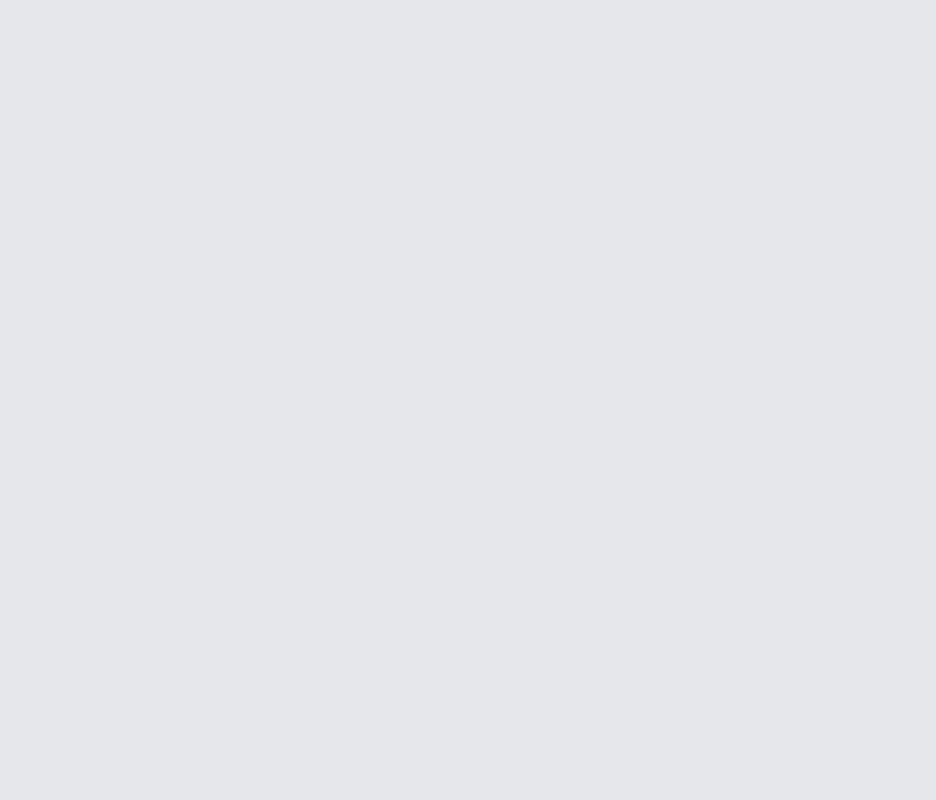
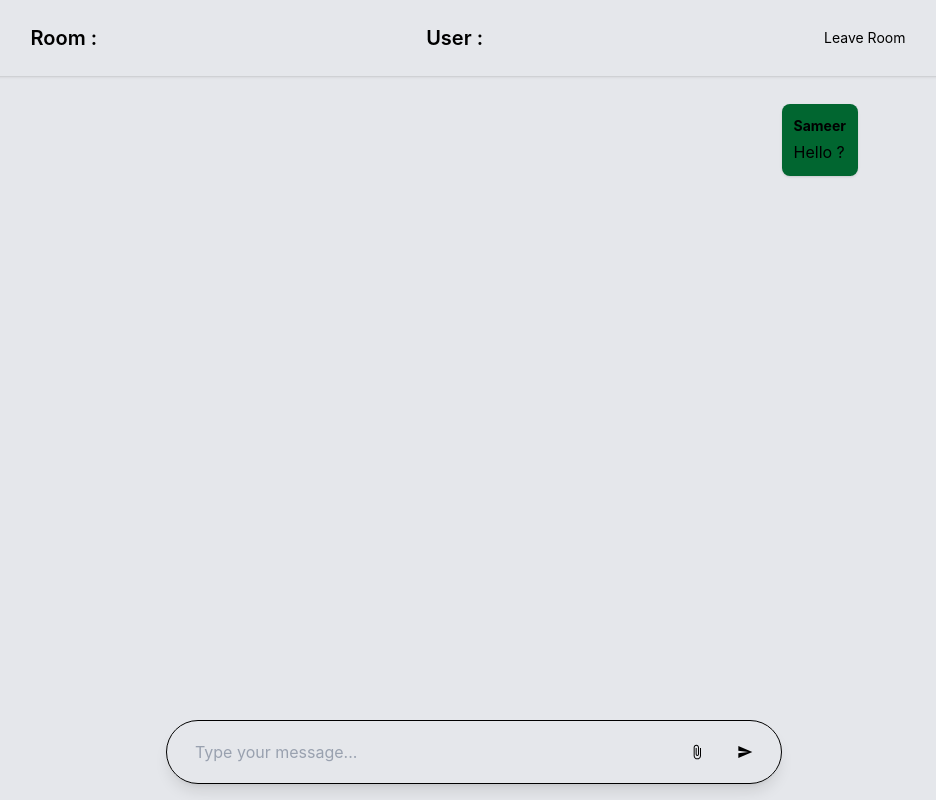
Before and after one commit to ma3llim/java_projects, a React (Vite) app in the folder chatapp_websocket/chat_frontend/: page /chat in a window 1280 px wide. Before the commit this address had no page. Shown: the whole page, without its empty margins (166-1102 px from the left). Built offline with nearby package versions, Linux system fonts and the light colour scheme.

Commit message:
feat: add ChatPage component and update routing in main.tsx

```diff
--- a/chatapp_websocket/chat_frontend/package.json
+++ b/chatapp_websocket/chat_frontend/package.json
@@ -14,6 +14,7 @@
     "@tailwindcss/vite": "^4.3.3",
     "react": "^19.2.8",
     "react-dom": "^19.2.8",
+    "react-icons": "^5.7.0",
     "react-router": "^8.3.0",
     "react-toastify": "^11.1.0",
     "sockjs-client": "^1.6.1",
--- /dev/null
+++ b/chatapp_websocket/chat_frontend/src/components/ChatPage.tsx
@@ -0,0 +1,105 @@
+import { useRef, useState } from "react";
+import { MdAttachFile, MdSend } from "react-icons/md";
+
+interface Message {
+    content: string;
+    sender: string;
+    timeStamp?: string;
+    avatar?: string;
+    status?: "sent" | "delivered" | "read";
+}
+const ChatPage = () => {
+    const [messages, setMessages] = useState<Message[]>([
+        {
+            content: "Hello ?",
+            sender: "Sameer",
+        },
+    ]);
+    const [input, setInput] = useState<string>("");
+    const [stompClient, setStompClient] = useState(null);
+
+    const inputRef = useRef(null);
+    const chatBoxRef = useRef(null);
+    const currentUser = "Sameer";
+    return (
+        <div className="h-screen flex flex-col dark:bg-gray-800">
+            {/* Header - Responsive */}
+            <header className="dark:border-gray-700 fixed w-full dark:bg-gray-900 py-3 sm:py-4 md:py-5 shadow flex flex-wrap justify-between sm:justify-around items-center px-3 sm:px-6 md:px-8 z-10">
+                {/* Room name container */}
+                <div className="flex-1 sm:flex-none">
+                    <h1 className="text-sm sm:text-base md:text-xl font-semibold truncate max-w-[120px] sm:max-w-none">Room :{/* <span>{roomId}</span> */}</h1>
+                </div>
+
+                {/* Username container - hidden on mobile */}
+                <div className="hidden sm:block flex-1 sm:flex-none text-center">
+                    <h1 className="text-sm sm:text-base md:text-xl font-semibold">User : {/* <span>{currentUser}</span> */}</h1>
+                </div>
+
+                {/* Leave room button */}
+                <div className="flex-none">
+                    <button
+                        // onClick={handleLogout}
+                        className="dark:bg-red-500 dark:hover:bg-red-700 px-2 sm:px-3 py-1.5 sm:py-2 rounded-full text-xs sm:text-sm transition-colors duration-200"
+                    >
+                        Leave Room
+                    </button>
+                </div>
+            </header>
+
+            {/* Main chat area */}
+            <main
+                // ref={chatBoxRef}
+                className="flex-1 pt-16 sm:pt-20 md:pt-24 pb-24 sm:pb-28 px-2 sm:px-4 md:px-8 lg:px-16 w-full max-w-4xl mx-auto overflow-y-auto scrollbar-thin scrollbar-thumb-gray-600 scrollbar-track-transparent"
+            >
+                {messages.map((message, index) => (
+                    <div key={index} className={`flex ${message.sender === currentUser ? "justify-end" : "justify-start"} animate-fadeIn mb-2 sm:mb-3`}>
+                        <div className={`my-1 sm:my-2 ${message.sender === currentUser ? "bg-green-800" : "bg-gray-700"} p-2 sm:p-3 max-w-[85%] sm:max-w-[70%] md:max-w-[60%] rounded-lg shadow`}>
+                            <div className="flex flex-row gap-2 sm:gap-3 items-start">
+                                {/* <img className="h-8 w-8 sm:h-10 sm:w-10 rounded-full flex-shrink-0" src={`https://avatar.iran.liara.run/public/43`} alt="avatar" /> */}
+                                <div className="flex flex-col gap-1 min-w-0 flex-1">
+                                    <p className="text-xs sm:text-sm font-bold break-words">{message.sender}</p>
+                                    <p className="text-sm sm:text-base break-words">{message.content}</p>
+                                    {/* <p className="text-[10px] sm:text-xs text-gray-400">{timeAgo(message.timeStamp)}</p> */}
+                                </div>
+                            </div>
+                        </div>
+                    </div>
+                ))}
+            </main>
+
+            {/* Input message container - Responsive */}
+            <div className="fixed bottom-2 sm:bottom-3 md:bottom-4 w-full px-2 sm:px-4 md:px-6">
+                <div className="h-12 sm:h-14 md:h-16 gap-2 sm:gap-3 md:gap-4 flex items-center justify-between rounded-full w-full sm:w-[85%] md:w-[70%] lg:w-1/2 mx-auto dark:bg-gray-900 px-2 sm:px-3 md:px-4 shadow-lg border dark:border-gray-700">
+                    <input
+                        // value={input}
+                        // onChange={(e) => {
+                        //     setInput(e.target.value);
+                        // }}
+                        // onKeyDown={(e) => {
+                        //     if (e.key === "Enter") {
+                        //         sendMessage();
+                        //     }
+                        // }}
+                        type="text"
+                        placeholder="Type your message..."
+                        className="flex-1 dark:bg-transparent px-2 sm:px-3 py-1 sm:py-2 rounded-full h-full focus:outline-none text-sm sm:text-base placeholder:text-gray-400 dark:placeholder:text-gray-500"
+                    />
+
+                    <div className="flex gap-1 sm:gap-2 flex-shrink-0">
+                        <button className="dark:bg-purple-600 hover:dark:bg-purple-700 h-8 w-8 sm:h-9 sm:w-9 md:h-10 md:w-10 flex justify-center items-center rounded-full transition-colors duration-200">
+                            <MdAttachFile size={16} className="sm:text-lg md:text-xl" />
+                        </button>
+                        <button
+                            // onClick={sendMessage}
+                            className="dark:bg-green-600 hover:dark:bg-green-700 h-8 w-8 sm:h-9 sm:w-9 md:h-10 md:w-10 flex justify-center items-center rounded-full transition-colors duration-200"
+                        >
+                            <MdSend size={16} className="sm:text-lg md:text-xl" />
+                        </button>
+                    </div>
+                </div>
+            </div>
+        </div>
+    );
+};
+
+export default ChatPage;
--- a/chatapp_websocket/chat_frontend/src/main.tsx
+++ b/chatapp_websocket/chat_frontend/src/main.tsx
@@ -4,12 +4,14 @@ import "./index.css";
 import { BrowserRouter, Route, Routes } from "react-router";
 import { ToastContainer } from "react-toastify";
 import JoinCreateChat from "./components/JoinCreateChat";
+import ChatPage from "./components/ChatPage";
 
 createRoot(document.getElementById("root")!).render(
     <StrictMode>
         <BrowserRouter>
             <Routes>
                 <Route index path="/" element={<JoinCreateChat />} />
+                <Route path="/chat" element={<ChatPage />} />
             </Routes>
         </BrowserRouter>
         <ToastContainer />
```
Also changed, not shown: 1 other file (tests, documents, lock files or other folders).
